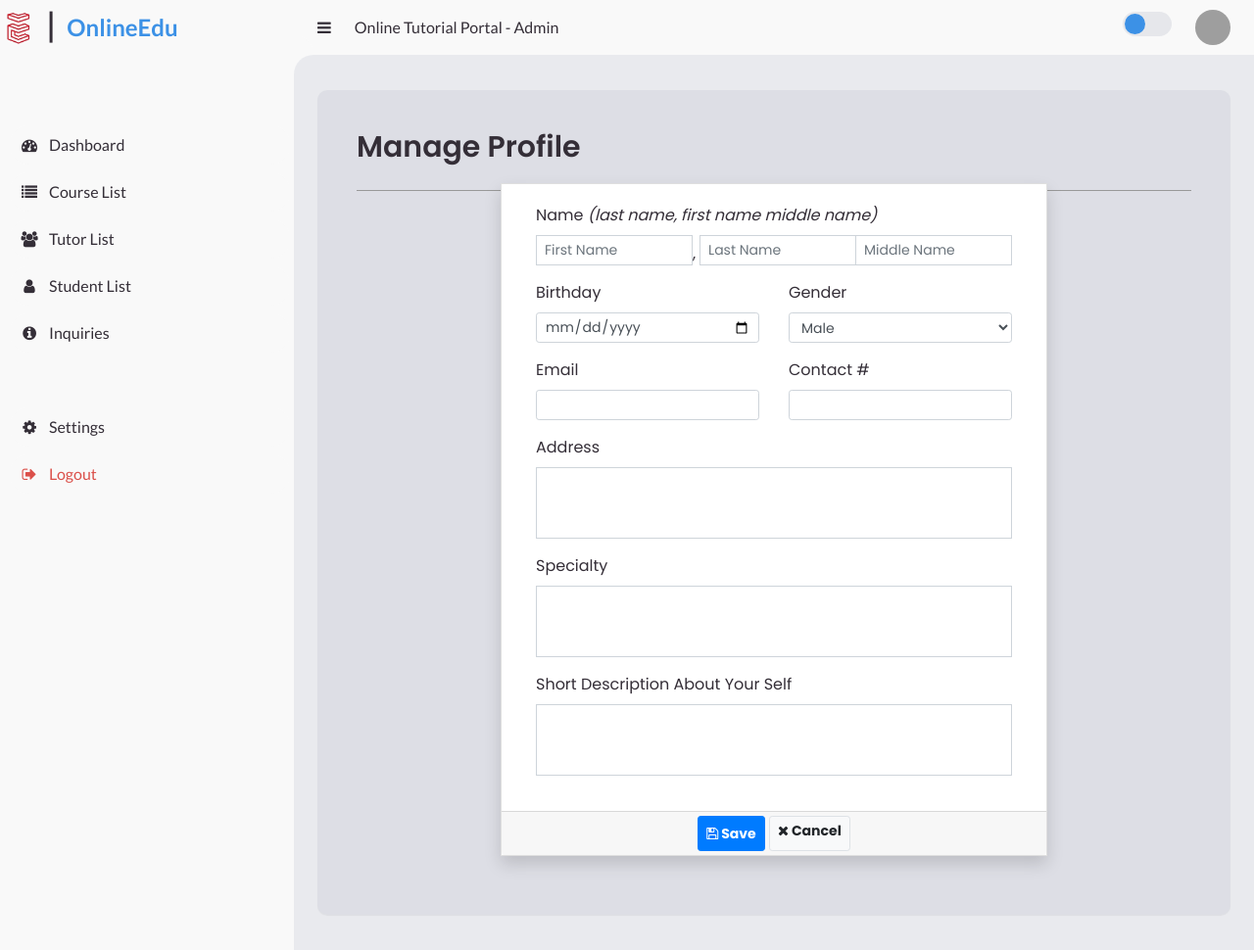
After one commit to vidhi0999/onlineEdu, a PHP site: page /admin/tutor_edit.php in a window 1280 px wide. The commit adds this page. Shown: the whole page at 98% size. Run offline with PHP 8.4, Linux system fonts and the light colour scheme; a user stored in the database is signed in; grey boxes are pictures that could not be loaded.

Commit message:
database updated and tutor edit and tutor view added

```diff
--- /dev/null
+++ b/OnlineEdu/admin/tutor_edit.php
@@ -0,0 +1,197 @@
+<?php
+session_start();
+include_once('../php/database.php');
+$adminuser = $_SESSION['adminuser'];
+if (empty($adminuser)) {
+    header("location:index.php");
+}
+if(isset($_GET['id']) && $_GET['id'] > 0){
+    $qry = $conn->query("SELECT *, CONCAT(lastname,', ',firstname , COALESCE(concat(' ', middlename), '')) as `name` FROM `tutor_list` where id = '{$_GET['id']}'");
+    if($qry->num_rows > 0){
+        foreach($qry->fetch_array() as $k => $v){
+            if(!is_numeric($k))
+                $$k = $v;
+        }
+        if(isset($id)){
+            $meta_qry = $conn->query("SELECT * from `tutor_meta` where tutor_id = '{$id}' ");
+            while($row = $meta_qry->fetch_assoc()){
+                ${$row['meta_field']} = $row['meta_value'];
+            }
+        }
+    }
+}
+?>
+
+
+
+<!DOCTYPE html>
+<html lang="en">
+
+<head>
+    <meta charset="UTF-8">
+    <meta name="viewport" content="width=device-width, initial-scale=1.0">
+    <link rel="stylesheet" href="https://cdnjs.cloudflare.com/ajax/libs/font-awesome/4.7.0/css/font-awesome.min.css">
+    <link rel="stylesheet" href="https://cdn.jsdelivr.net/npm/bootstrap@4.6.2/dist/css/bootstrap.min.css">
+    <script src="https://cdn.jsdelivr.net/npm/jquery@3.6.3/dist/jquery.slim.min.js"></script>
+    <script src="https://cdn.jsdelivr.net/npm/popper.js@1.16.1/dist/umd/popper.min.js"></script>
+    <script src="https://cdn.jsdelivr.net/npm/bootstrap@4.6.2/dist/js/bootstrap.bundle.min.js"></script>
+    <!-- My CSS -->
+    <link rel="stylesheet" href="../css/dashboard.css">
+    <title>Admin</title>
+
+
+
+</head>
+
+<body>
+
+    <?php
+    include('./header.php');
+    ?>
+
+    <!-- CONTENT -->
+    <section id="content">
+
+        <!-- MAIN -->
+        <main>
+            <div class="courses">
+                <div class="head-title">
+                    <div class="left">
+                        <h3>Manage Profile</h3>
+                    </div>
+                </div>
+
+
+                <hr>
+                <br>
+
+                <div class="row mt-n5 justify-content-center">
+                    <div class="col-lg-8 col-md-10 col-sm-12 col-xs-12">
+                        <div class="card card-outline card-primary rounded-0 shadow">
+                            <div class="card-body">
+                                <div class="container-fluid">
+                                    <form action="" id="manage-profile-form">
+                                        <input type="hidden" name="id" value="<?= isset($id) ? $id : '' ?>">
+                                        <div class="form-group">
+                                            <label for="" class="control-label">Name <em>(last name, first name middle
+                                                    name)</em></label>
+                                            <div class="input-group input-group-sm align-items-end">
+                                                <input type="text"
+                                                    class="form-control form-control-sm form-control-border rounded-0"
+                                                    id="lastname" name="lastname"
+                                                    value="<?= isset($lastname) ? $lastname : "" ?>" required="required"
+                                                    placeholder="First Name">
+                                                <span class="mr-1">,</span>
+                                                <input type="text"
+                                                    class="form-control form-control-sm form-control-border rounded-0"
+                                                    id="firstname" name="firstname"
+                                                    value="<?= isset($firstname) ? $firstname : "" ?>"
+                                                    required="required" placeholder="Last Name">
+                                                <input type="text"
+                                                    class="form-control form-control-sm form-control-border rounded-0"
+                                                    id="middlename" name="middlename"
+                                                    value="<?= isset($middlename) ? $middlename : "" ?>"
+                                                    placeholder="Middle Name">
+                                            </div>
+                                        </div>
+                                        <div class="row">
+                                            <div class="col-lg-6 col-md-6 col-sm-12 col-xs-12">
+                                                <div class="form-group">
+                                                    <label for="dob" class="control-label">Birthday</label>
+                                                    <input type="date" name="dob" id="dob"
+                                                        class="form-control form-control-sm form-control-border"
+                                                        value="<?= isset($dob) ? date("Y-m-d", strtotime($dob)) : "" ?>"
+                                                        required="required">
+                                                </div>
+                                            </div>
+                                            <div class="col-lg-6 col-md-6 col-sm-12 col-xs-12">
+                                                <div class="form-group">
+                                                    <label for="gender" class="control-label">Gender</label>
+                                                    <select name="gender" id="gender"
+                                                        class="form-control form-control-sm form-control-border"
+                                                        required="required">
+                                                        <option
+                                                            <?= isset($gender) && $gender == 'Male' ? 'selected' : '' ?>>
+                                                            Male</option>
+                                                        <option
+                                                            <?= isset($gender) && $gender == 'Female' ? 'selected' : '' ?>>
+                                                            Female</option>
+                                                    </select>
+                                                </div>
+                                            </div>
+                                        </div>
+                                        <div class="row">
+                                            <div class="col-lg-6 col-md-6 col-sm-12 col-xs-12">
+                                                <div class="form-group">
+                                                    <label for="email" class="control-label">Email</label>
+                                                    <input type="email" name="email" id="email"
+                                                        class="form-control form-control-sm form-control-border"
+                                                        value="<?= isset($email) ? $email : "" ?>" required="required">
+                                                </div>
+                                            </div>
+                                            <div class="col-lg-6 col-md-6 col-sm-12 col-xs-12">
+                                                <div class="form-group">
+                                                    <label for="contact" class="control-label">Contact #</label>
+                                                    <input type="text" name="contact" id="contact"
+                                                        class="form-control form-control-sm form-control-border"
+                                                        value="<?= isset($contact) ? $contact : "" ?>"
+                                                        required="required">
+                                                </div>
+                                            </div>
+                                        </div>
+                                        <div class="row">
+                                            <div class="col-lg-12 col-md-12 col-sm-12 col-xs-12">
+                                                <div class="form-group">
+                                                    <label for="address" class="control-label">Address</label>
+                                                    <textarea rows="3" name="address" id="address"
+                                                        class="form-control form-control-sm rounded-0"
+                                                        style="resize:none"
+                                                        required="required"><?= isset($address) ? $address : "" ?></textarea>
+                                                </div>
+                                            </div>
+                                        </div>
+                                        <div class="row">
+                                            <div class="col-lg-12 col-md-12 col-sm-12 col-xs-12">
+                                                <div class="form-group">
+                                                    <label for="specialty" class="control-label">Specialty</label>
+                                                    <textarea rows="3" name="specialty" id="specialty"
+                                                        class="form-control form-control-sm rounded-0"
+                                                        style="resize:none"
+                                                        required="required"><?= isset($specialty) ? $specialty : "" ?></textarea>
+                                                </div>
+                                            </div>
+                                        </div>
+                                        <div class="row">
+                                            <div class="col-lg-12 col-md-12 col-sm-12 col-xs-12">
+                                                <div class="form-group">
+                                                    <label for="description" class="control-label">Short Description
+                                                        About Your Self</label>
+                                                    <textarea rows="3" name="description" id="description"
+                                                        class="form-control form-control-sm rounded-0"
+                                                        style="resize:none"
+                                                        required="required"><?= isset($description) ? $description : "" ?></textarea>
+                                                </div>
+                                            </div>
+                                        </div>
+                                    </form>
+                                </div>
+                            </div>
+                            <div class="card-footer py-1 text-center">
+                                <button class="btn btn-primary btn-flat btn-sm bg-gradient-primary"
+                                    form="manage-profile-form"><i class="fa fa-save"></i> Save</button>
+                                <a class="btn btn-light btn-flat bg-gradient-light border btn-sm"
+                                    href="../admin/tutor-list.php?id=<?= isset($id) ? $id : '' ?>"><i
+                                        class="fa fa-times"></i> Cancel</a>
+                            </div>
+                        </div>
+                    </div>
+                </div>
+        </main>
+        <!-- MAIN -->
+    </section>
+    <!-- CONTENT -->
+
+    <script src="../js/script.js"></script>
+</body>
+
+</html>
```
Also changed, not shown: OnlineEdu/admin/course-list.php (+22 -8 lines), OnlineEdu/admin/tutor-list.php (+34 -40 lines), OnlineEdu/admin/tutor_view.php (added, +198 -0 lines), OnlineEdu/controller/updateActive.php (renamed from OnlineEdu/controller/updateCourseStatus.php, +5 -9 lines), OnlineEdu/controller/updateInactive.php (added, +12 -0 lines), OnlineEdu/admin/course_view.php (indentation only).
